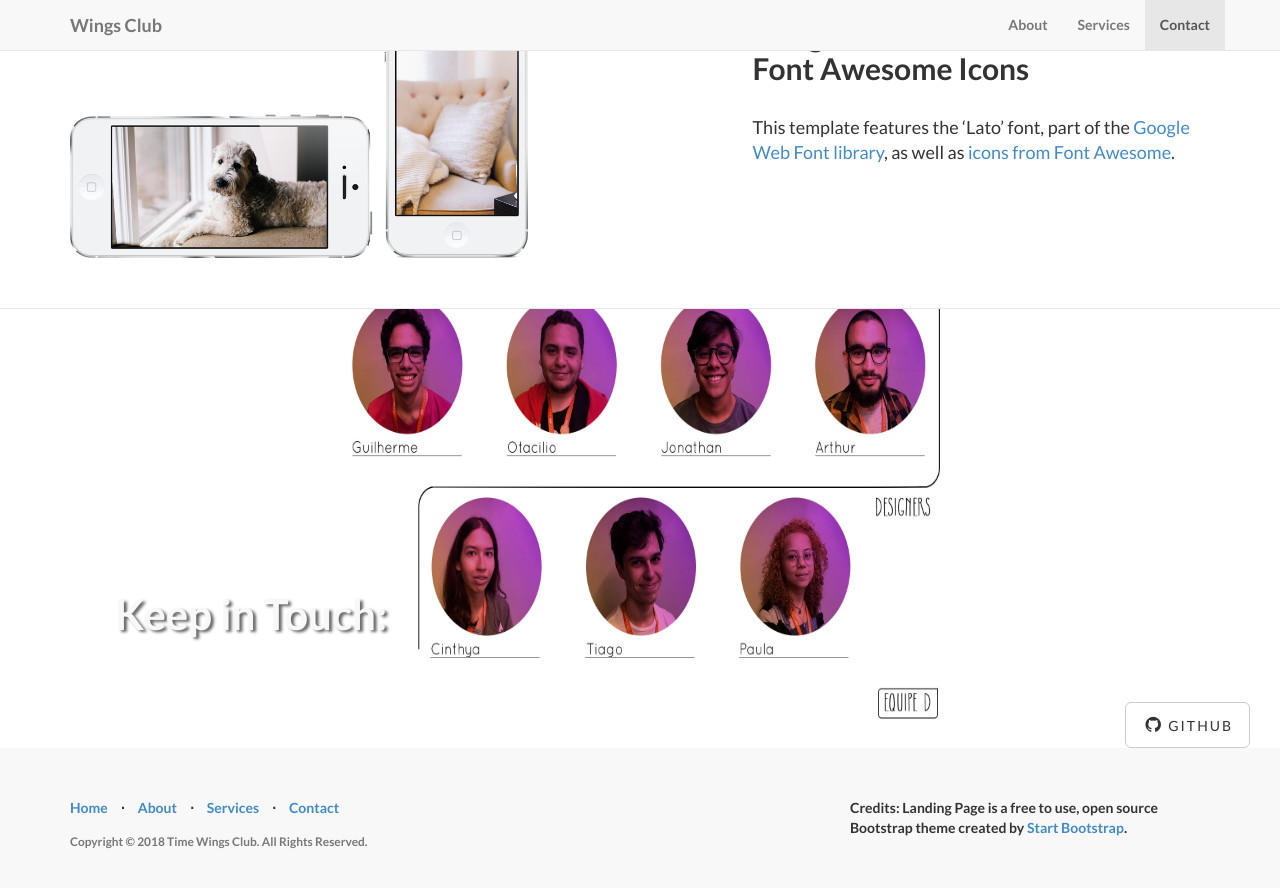
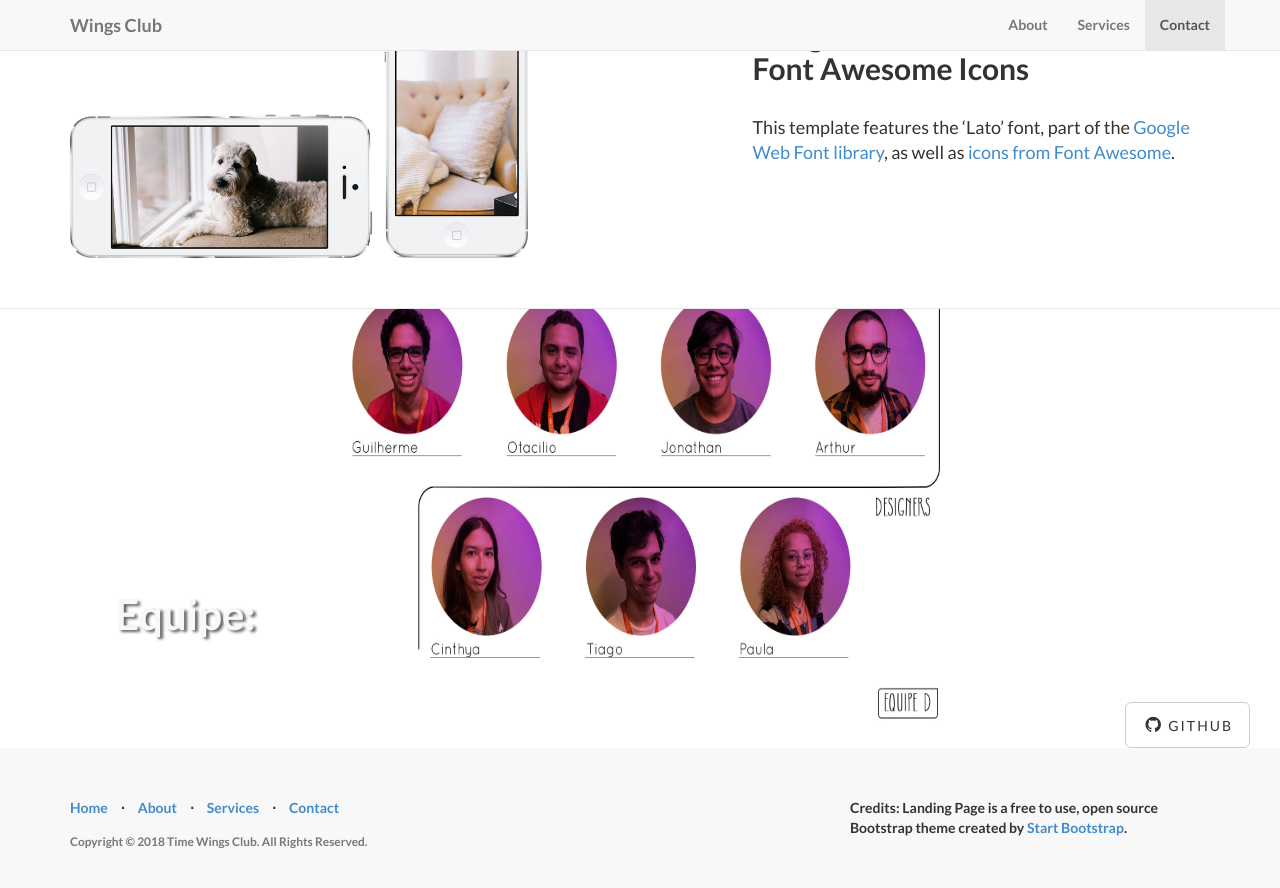
Before and after one commit to Wings-Club/wingclub.github.io, a Jekyll site: the page built from index.html, in a window 1280 px wide and 900 px high, scrolled down 2094 px. Shown: the top 888 px of the window. Built offline with Jekyll 4.4.1, drawn with Linux system fonts in a browser that asks for light colours; nearby versions of some CDN libraries; library files that are not in the unit come from our copies.

Commit message:
(<h2>Keep in Touch:</h2>) -> (<h2>Equipe:</h2>)

```diff
--- a/_includes/contact.html
+++ b/_includes/contact.html
@@ -4,7 +4,7 @@
 
 			<div class="row">
 				<div class="col-lg-6">
-					<h2>Keep in Touch:</h2>
+					<h2>Equipe:</h2>
 				</div>
 				<div class="col-lg-6">
 					<ul class="list-inline banner-social-buttons">
```
